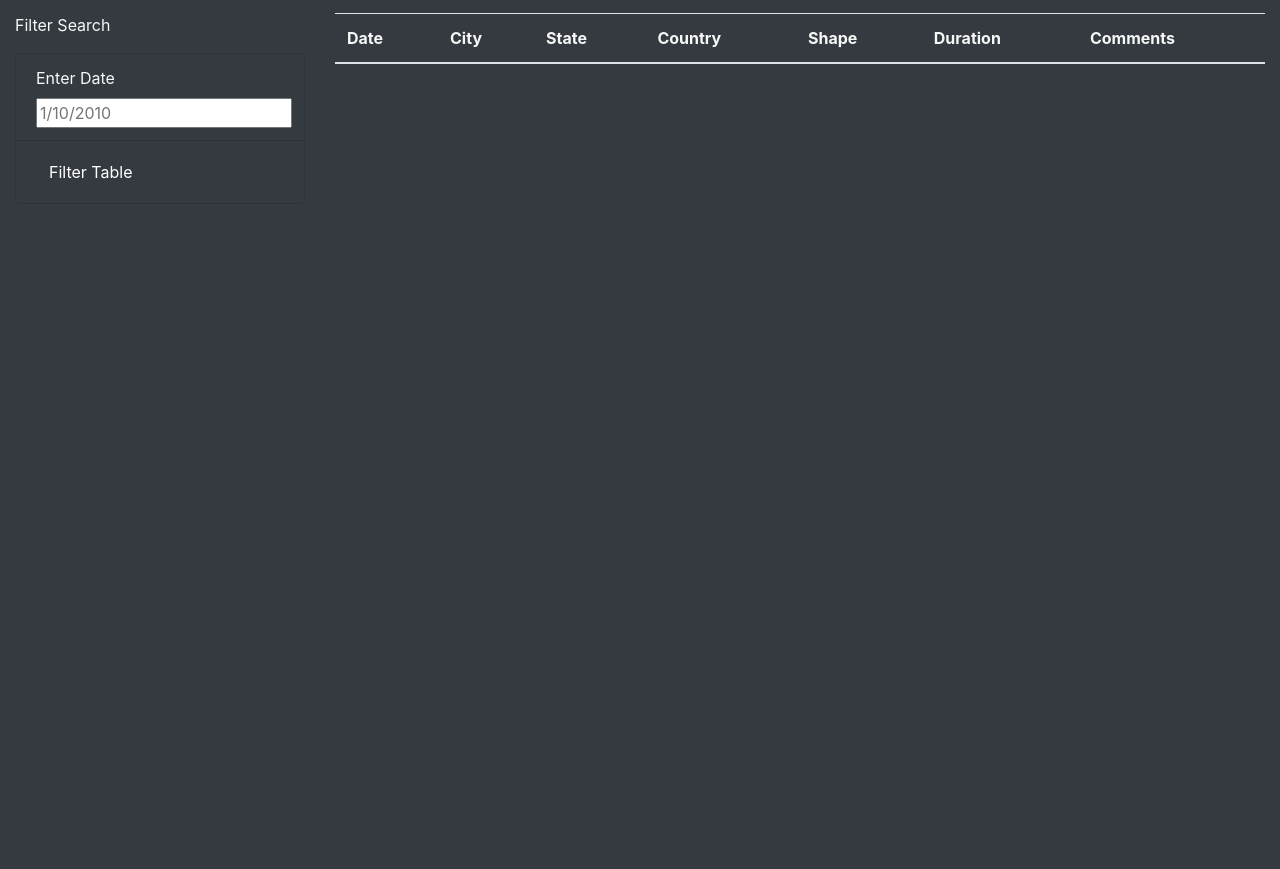
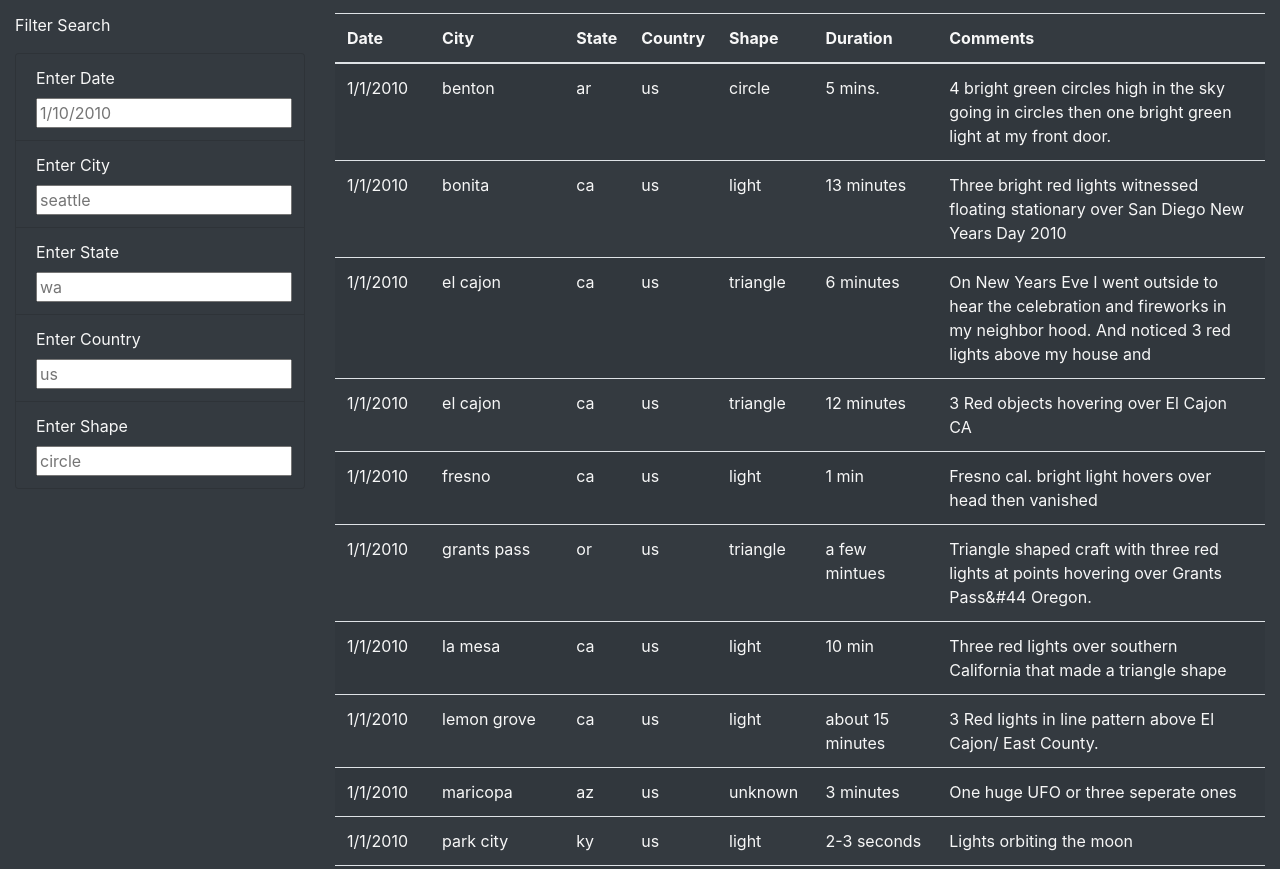
Before and after one commit to Wall-E28/UFOs-analysis, a plain HTML site: page index.html in a window 1280 px wide. Shown: the part 726-1595 px from the top of the page. Before the commit the page ends 930 px from the top, so only its background shows below. Drawn offline with nearby package versions, Linux system fonts and the light colour scheme.

Commit message:
"Updating index file"

```diff
--- a/index.html
+++ b/index.html
@@ -3,7 +3,7 @@
 <head>
     <meta charset="UTF-8">
     <meta name="viewport" content="width=device-width, initial-scale=1.0">
-    <title>Document</title>
+    <title>UFO Sightings</title>
     <link
       rel="stylesheet"
       href="https://maxcdn.bootstrapcdn.com/bootstrap/4.0.0/css/bootstrap.min.css"
@@ -45,10 +45,26 @@
                             <input type="text" placeholder="1/10/2010" id="datetime" />
                           </li>
                           <li class="list-group-item bg-dark">
+                            <label for="city">Enter City</label>
+                            <input type="text" placeholder="seattle" id="city" />
+                          </li>
+                          <li class="list-group-item bg-dark">
+                            <label for="state">Enter State</label>
+                            <input type="text" placeholder="wa" id="state" />
+                          </li>
+                          <li class="list-group-item bg-dark">
+                            <label for="country">Enter Country</label>
+                            <input type="text" placeholder="us" id="country" />
+                          </li>
+                          <li class="list-group-item bg-dark">
+                            <label for="shape">Enter Shape</label>
+                            <input type="text" placeholder="circle" id="shape" />
+                          </li>
+                          <!-- <li class="list-group-item bg-dark">
                              <button id="filter-btn" type="button" class="btn btn-dark">
                                Filter Table
                              </button>
-                          </li>
+                          </li> -->
                         </ul>
                     </form>
                 </div>
@@ -66,16 +82,14 @@
                         </tr>
                       </thead>
                       <tbody>
-
                       </tbody>
-
                     </table>
                 </div>
-
             </div>
         </div>
     </div>
-
+    <script src="https://cdnjs.cloudflare.com/ajax/libs/d3/4.11.0/d3.js"></script>
+    <script src="static/js/data.js"></script>
+    <script src="static/js/app.js"></script>
 </body>
-
 </html>
```
